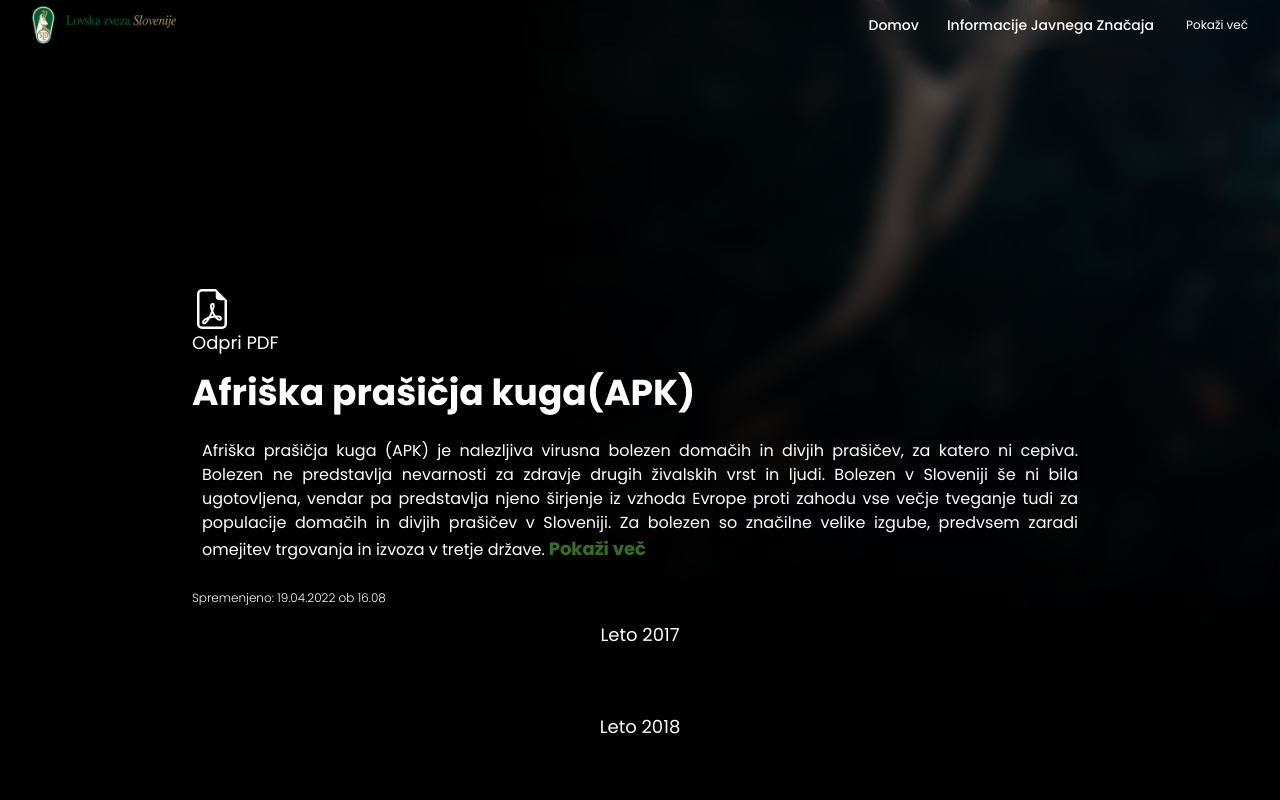
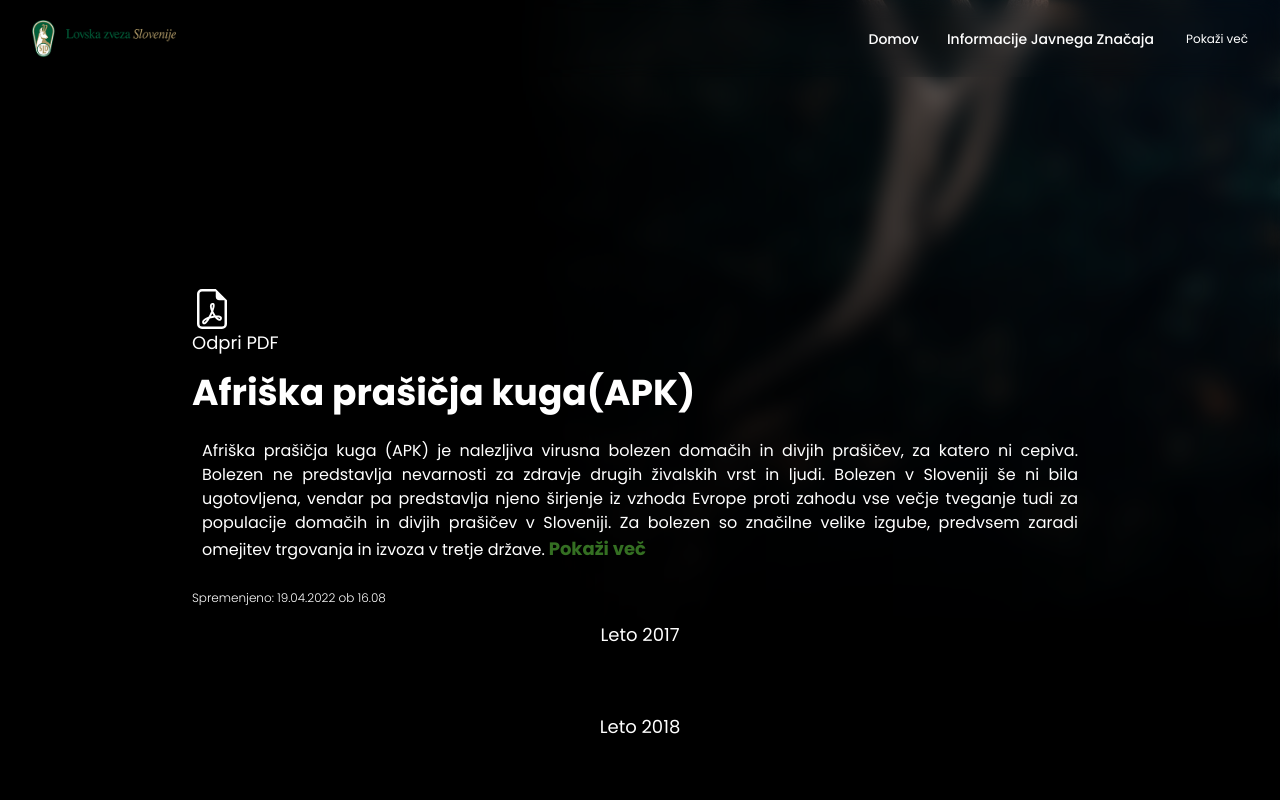
Before and after one commit to nejc000l/stag_2, a Next.js app: page /apk in a window 1280 px wide. Shown: the top 800 px of the page. Built offline with nearby package versions, Linux system fonts and the light colour scheme.

Commit message:
the split of pokazi manj in več

```diff
--- a/app/globals.css
+++ b/app/globals.css
@@ -178,7 +178,7 @@ body {
 
 
 .backgroundOverlay2{
-  @apply absolute w-full h-[50px];
+  @apply absolute w-full ;
 }
 
 .backgroundOverlay2::before {
```
